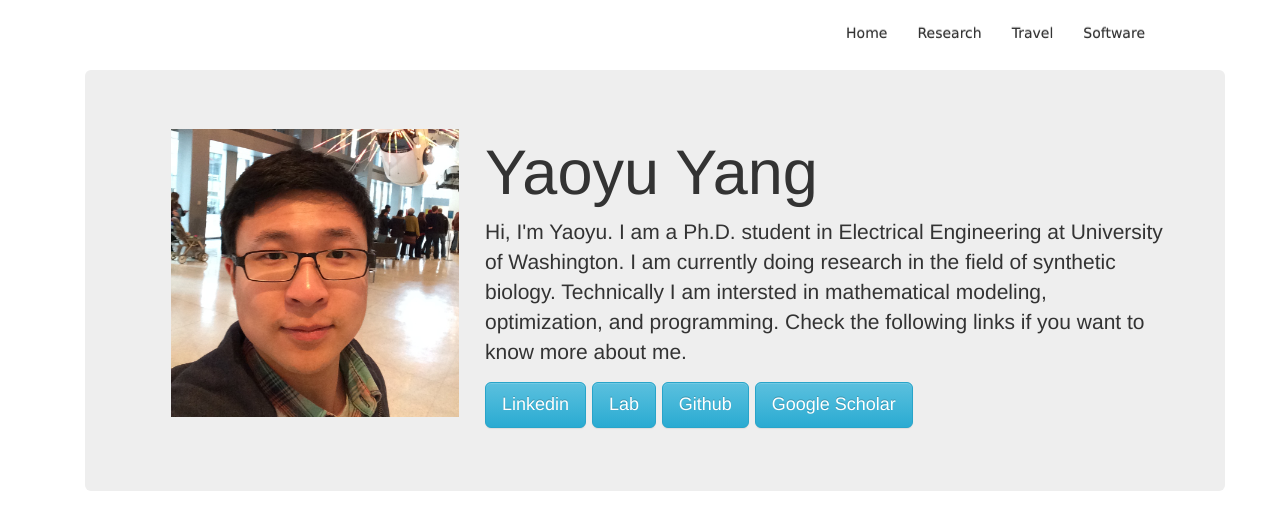
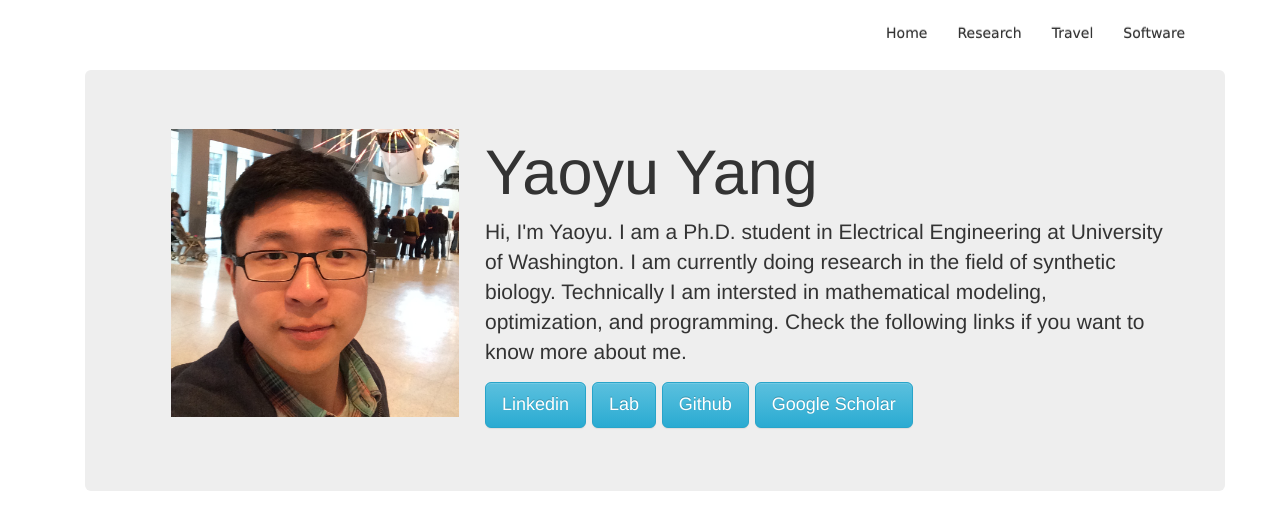
Before and after one commit to yaoyuyang/yaoyuyang.github.io, a Jekyll site: the page built from index.html, in a window 1280 px wide. Shown: the top 530 px of the page. Built offline with Jekyll 4.4.1, drawn with Linux system fonts in a browser that asks for light colours.

Commit message:
Update theme.css

```diff
--- a/css/theme.css
+++ b/css/theme.css
@@ -23,7 +23,7 @@ body {
 }
 
 .navbar-custom {
-  margin: 0 120px 0 0;
+  margin: 0 80px 0 0;
   background-color:rgba(255,255,255,0.75);
   /*background-image: url('/images/banner.png'); /*no-repeat fixed top;*/
   background-image: none;
```
